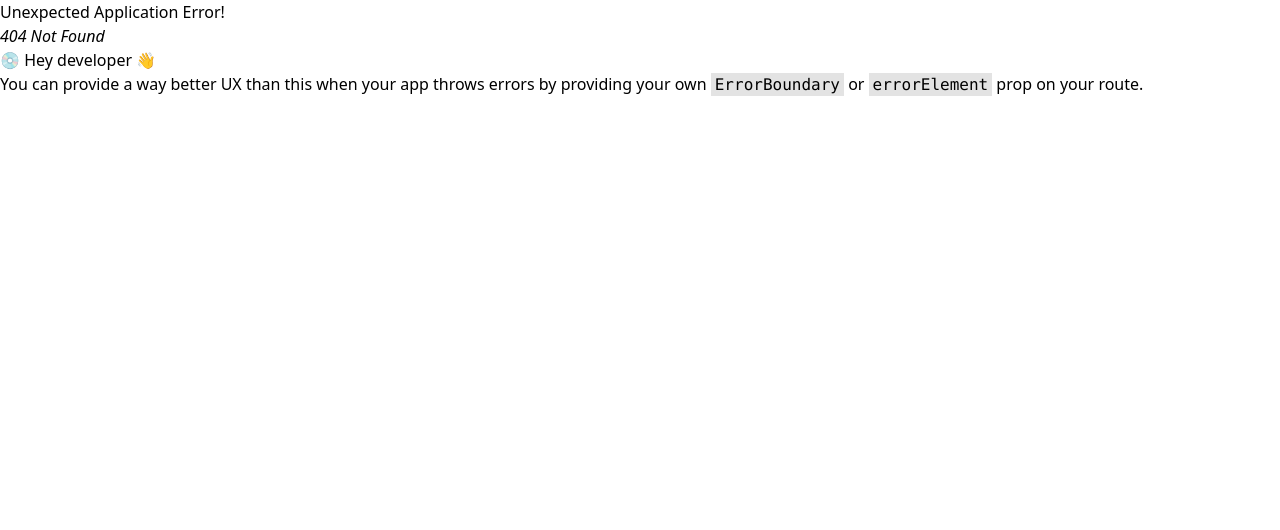
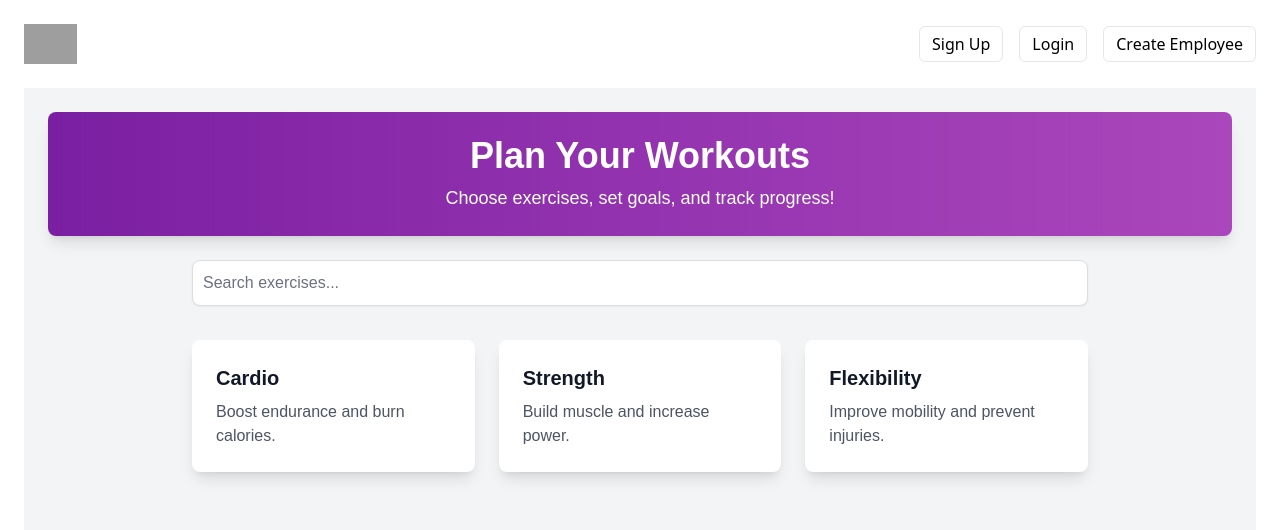
Before and after one commit to jagonza1ez/fitness-website, a React (Vite) app in the folder client/: page /workout in a window 1280 px wide. Before the commit this address had no page. Shown: the top 530 px of the page. Built offline with nearby package versions, Linux system fonts and the light colour scheme; grey boxes are pictures that could not be loaded.

Commit message:
adds workout page

```diff
--- a/client/src/pages/UserHomepage.jsx
+++ b/client/src/pages/UserHomepage.jsx
@@ -13,15 +13,16 @@ const UserHomepage = () => {
   const navigate = useNavigate();
 
   const goToCalendar = () => navigate("/calendar");
+  const goToWorkoutPage = () => navigate("/workout");
   const addFriend = () => alert("Feature not yet implemented: Add Friend");
   const viewFriends = () => alert("Feature not yet implemented: View Friends");
 
   // Mock user data - Replace with dynamic fetching
   const userData = {
-    profilePicture: "https://via.placeholder.com/150", // Placeholder image
+    profilePicture: "https://via.placeholder.com/150",
     fullName: "John Doe",
     aboutMe: "Fitness enthusiast and marathon runner. I believe in staying active and healthy every day.",
-    friendsCount: 10, // Mock friends count
+    friendsCount: 10,
   };
 
   return (
@@ -58,12 +59,18 @@ const UserHomepage = () => {
       </div>
 
       {/* Navigation Section */}
-      <div className="navigation-section mt-6">
+      <div className="navigation-section mt-6 flex flex-col space-y-4">
         <button
           onClick={goToCalendar}
           className="btn-calendar bg-green-600 hover:bg-green-700 px-6 py-2 rounded-md"
         >
           Go to Calendar
+        </button>
+        <button
+          onClick={goToWorkoutPage}
+          className="btn-workout bg-purple-600 hover:bg-purple-700 px-6 py-2 rounded-md"
+        >
+          Go to Workout Page
         </button>
       </div>
     </div>
@@ -71,6 +78,73 @@ const UserHomepage = () => {
 };
 
 export default UserHomepage;
+
+// import React from 'react';
+// import { useNavigate } from 'react-router-dom';
+// import '../styles/UserHomepage.css'; // Import custom styles for UserHomepage
+
+// const UserHomepage = () => {
+//   const navigate = useNavigate();
+
+//   const goToCalendar = () => navigate("/calendar");
+//   const addFriend = () => alert("Feature not yet implemented: Add Friend");
+//   const viewFriends = () => alert("Feature not yet implemented: View Friends");
+
+//   // Mock user data - Replace with dynamic fetching
+//   const userData = {
+//     profilePicture: "https://via.placeholder.com/150", // Placeholder image
+//     fullName: "John Doe",
+//     aboutMe: "Fitness enthusiast and marathon runner. I believe in staying active and healthy every day.",
+//     friendsCount: 10, // Mock friends count
+//   };
+
+//   return (
+//     <div className="user-homepage-container bg-gray-900 text-white min-h-screen flex flex-col items-center py-8 px-4">
+//       {/* Profile Section */}
+//       <div className="profile-section bg-gray-800 rounded-lg shadow-lg p-6 text-center w-full max-w-lg">
+//         <img
+//           src={userData.profilePicture}
+//           alt="Profile"
+//           className="profile-picture mx-auto rounded-full mb-4"
+//         />
+//         <h2 className="text-2xl font-bold mb-2">{userData.fullName}</h2>
+//         <p className="text-gray-400 text-sm mb-4">{userData.aboutMe}</p>
+//       </div>
+
+//       {/* Friends Section */}
+//       <div className="friends-section bg-gray-800 rounded-lg shadow-lg p-6 text-center w-full max-w-lg mt-6">
+//         <h3 className="text-xl font-bold mb-4">Friends</h3>
+//         <p className="text-gray-400 text-sm">You have {userData.friendsCount} friends</p>
+//         <div className="buttons mt-4 flex justify-center space-x-4">
+//           <button
+//             onClick={addFriend}
+//             className="btn-primary bg-blue-600 hover:bg-blue-700 px-4 py-2 rounded-md"
+//           >
+//             Add Friend
+//           </button>
+//           <button
+//             onClick={viewFriends}
+//             className="btn-secondary bg-gray-600 hover:bg-gray-700 px-4 py-2 rounded-md"
+//           >
+//             View Friends
+//           </button>
+//         </div>
+//       </div>
+
+//       {/* Navigation Section */}
+//       <div className="navigation-section mt-6">
+//         <button
+//           onClick={goToCalendar}
+//           className="btn-calendar bg-green-600 hover:bg-green-700 px-6 py-2 rounded-md"
+//         >
+//           Go to Calendar
+//         </button>
+//       </div>
+//     </div>
+//   );
+// };
+
+// export default UserHomepage;
 
 // import React from 'react';
 // import { useNavigate } from 'react-router-dom'
--- /dev/null
+++ b/client/src/pages/WorkoutPage.jsx
@@ -0,0 +1,44 @@
+import React from 'react';
+import '../styles/WorkoutPage.css'; // Custom styling for the workout page
+
+const WorkoutPage = () => {
+  return (
+    <div className="workout-page bg-gray-100 text-gray-900 min-h-screen flex flex-col items-center p-6">
+      {/* Header */}
+      <header className="workout-header text-center py-6 bg-purple-600 text-white rounded-lg shadow-lg w-full">
+        <h1 className="text-4xl font-bold">Plan Your Workouts</h1>
+        <p className="text-lg mt-2">Choose exercises, set goals, and track progress!</p>
+      </header>
+
+      {/* Main Content */}
+      <main className="workout-content mt-6 w-full max-w-4xl">
+        {/* Search Bar */}
+        <div className="search-bar mb-6">
+          <input
+            type="text"
+            className="search-input border-gray-300 shadow-sm w-full p-3 rounded-lg"
+            placeholder="Search exercises..."
+          />
+        </div>
+
+        {/* Workout Categories */}
+        <div className="categories grid grid-cols-1 md:grid-cols-2 lg:grid-cols-3 gap-6">
+          <div className="category-card bg-white rounded-lg shadow-lg p-6">
+            <h3 className="text-xl font-semibold">Cardio</h3>
+            <p className="text-gray-600 mt-2">Boost endurance and burn calories.</p>
+          </div>
+          <div className="category-card bg-white rounded-lg shadow-lg p-6">
+            <h3 className="text-xl font-semibold">Strength</h3>
+            <p className="text-gray-600 mt-2">Build muscle and increase power.</p>
+          </div>
+          <div className="category-card bg-white rounded-lg shadow-lg p-6">
+            <h3 className="text-xl font-semibold">Flexibility</h3>
+            <p className="text-gray-600 mt-2">Improve mobility and prevent injuries.</p>
+          </div>
+        </div>
+      </main>
+    </div>
+  );
+};
+
+export default WorkoutPage;
--- /dev/null
+++ b/client/src/styles/WorkoutPage.css
@@ -0,0 +1,23 @@
+.workout-page {
+    font-family: 'Arial', sans-serif;
+  }
+
+  .workout-header {
+    background: linear-gradient(to right, #7b1fa2, #ab47bc);
+  }
+
+  .search-bar input {
+    font-size: 1rem;
+    border: 1px solid #ddd;
+    padding: 10px;
+    margin-bottom: 10px;
+  }
+
+  .categories .category-card {
+    transition: transform 0.2s ease-in-out;
+  }
+
+  .categories .category-card:hover {
+    transform: scale(1.05);
+    background: #f3e5f5;
+  }
```
Also changed, not shown: client/src/main.jsx (+129 -68 lines).
